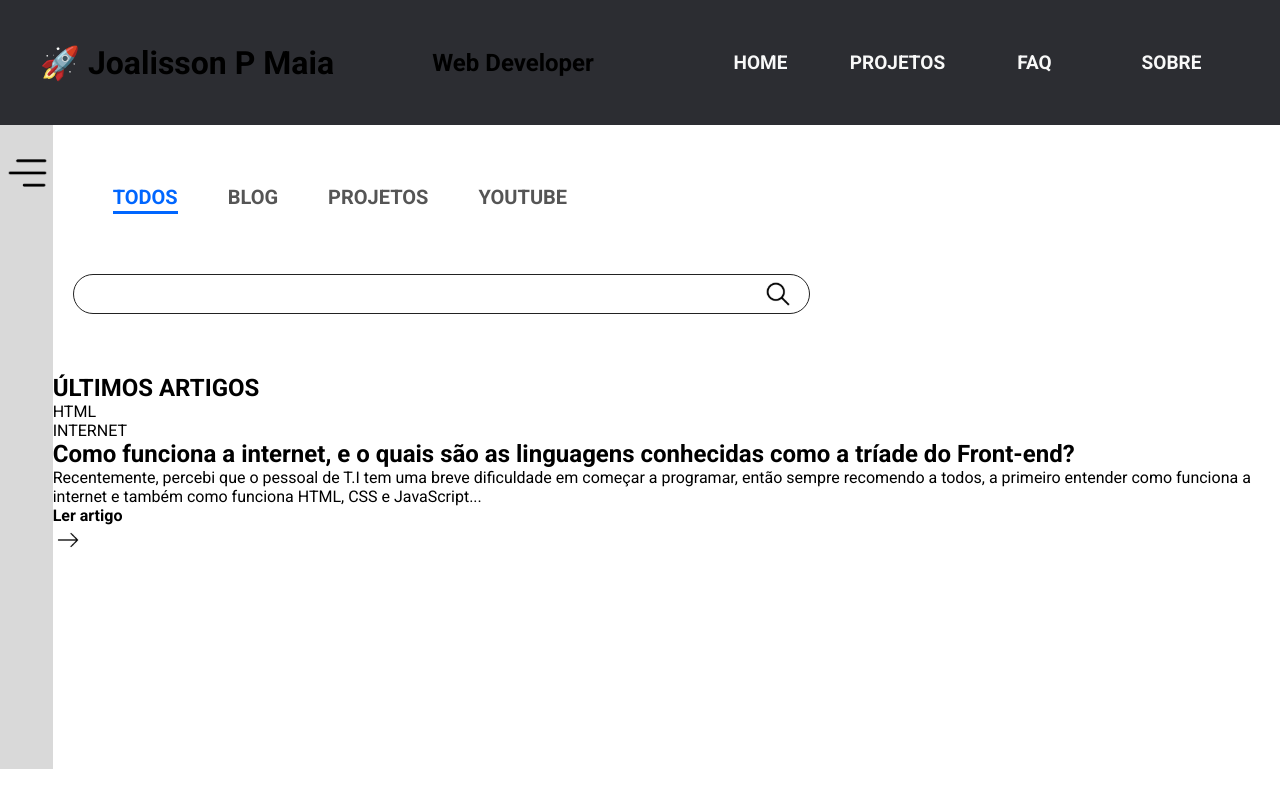
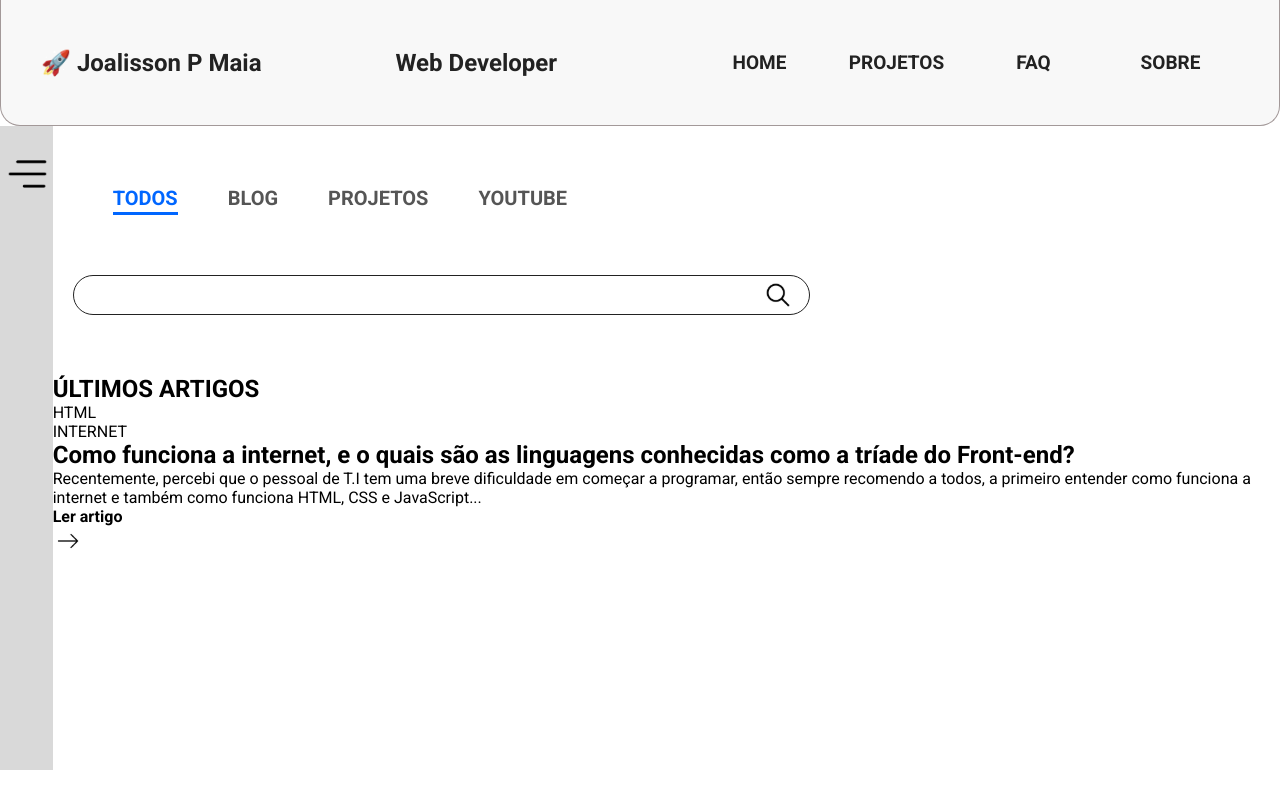
Before and after one commit to Namibo06/portifolio-atual-angular, an Angular app: page / in a window 1280 px wide. Built offline with nearby package versions, Linux system fonts and the light colour scheme.

Commit message:
style: changed header

```diff
--- a/src/app/shared/header/header/header.component.scss
+++ b/src/app/shared/header/header/header.component.scss
@@ -1,5 +1,9 @@
 .active__link__header{
     background-color: #0066ff !important;
+}
+
+.active__link__header > button{
+    color: #fff !important;
 }
 
 /*header container*/
@@ -9,16 +13,20 @@
     justify-content: space-between;
     align-items: center;
     padding: 40px;
-    background-color: #2C2D32;
+    background-color: #F8F8F8;
     user-select: none;
+    color: #222222;
+    border-left: 1px solid #a39999;
+    border-right: 1px solid #a39999;
+    border-bottom: 1px solid #a39999;
+    border-bottom-left-radius: 20px;
+    border-bottom-right-radius: 20px;
 }
 
-.header__logo__work{
-    display: flex;
-    flex-direction: row;
-    justify-content: space-between;
-    align-items: center;
-    color: #f8f8f8;
+.header__logo > h1,
+.header__work > h2{
+    font-size: 24px;
+    letter-spacing: 1%;
 }
 
 .header__work{
@@ -37,10 +45,11 @@
     border-radius: 5px;
     font-size: 19px;
     font-weight: bolder;
+    letter-spacing: 1%;
     margin-right: 10px;
     background-color: transparent;
     cursor: pointer;
-    color: #f8f8f8;
+    color: #222222;
 }
 
 .header__container nav > a > button:last-child{
```
